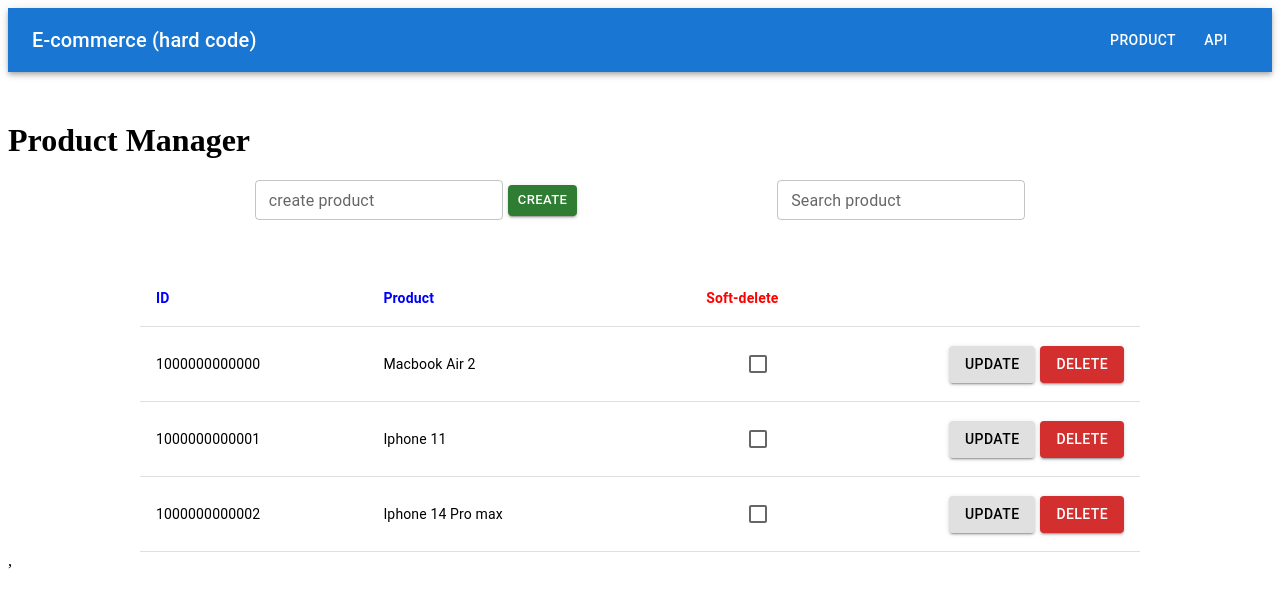
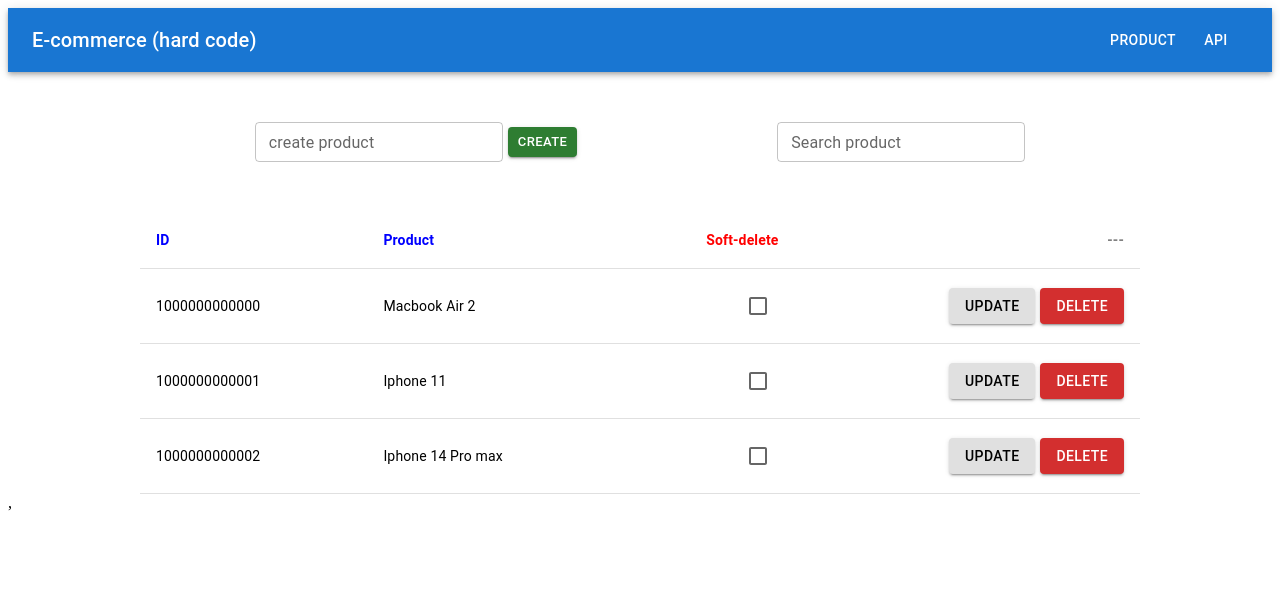
Before and after one commit to longle2243/Ecommerce_ReactJs, a React (Create React App) app: page /product in a window 1280 px wide. Shown: the top 606 px of the page. Built offline with nearby package versions, Linux system fonts and the light colour scheme.

Commit message:
fix name product

```diff
--- a/src/component/Product.js
+++ b/src/component/Product.js
@@ -1,49 +1,47 @@
 import { useState } from 'react';
 import { useSelector, useDispatch } from 'react-redux';
-import { addTodo, toggleTodo, removeTodo  } from '../redux/store';
+import { createProduct, softDeleteProduct, deleteProduct } from '../redux/store';
 import { Button, Checkbox, Box, Table, TableBody, TableCell, TableHead, TableRow, TextField, Toolbar, Typography } from '@mui/material';
 
 export default function Product() {
-  const todos = useSelector(state => state);
+  const listProduct = useSelector(state => state);
   const dispatch = useDispatch();
-  const [newTodo, setNewTodo] = useState('');
 
-  const [value, setValue] = useState('');
-  const [filterdata, setFilterdata] = useState('');
+  const [newProduct, setNewProduct] = useState('');
+  const [inputSearch, setInputSearch] = useState('');
+  const [filterProduct, setFilterProduct] = useState('');
 
-  const handleAddTodo = () => {
-    if (newTodo) {
-      dispatch(addTodo(newTodo));
-      setNewTodo('');
+  const handleCreateProduct = () => {
+    if (newProduct) {
+      dispatch(createProduct(newProduct));
+      setNewProduct('');
     }
   };
 
-  const handleToggleTodo = (id) => {
-    dispatch(toggleTodo(id));
+  const handleSoftDeleteProduct = (id) => {
+    dispatch(softDeleteProduct(id));
   };
 
-  function savevalue(e) {
-    setValue(e.target.value)
-    searchname(e.target.value)
+  const handleDeleteProduct = (id) => {
+    dispatch(deleteProduct(id))
   }
 
-  function searchname(e) {
-    const filter = todos.filter((user) => { return user.text.toLowerCase().includes(e.toLowerCase()) })
-    setFilterdata(filter)
-    console.log(filter);
+  function handleSearchName(e) {
+    setInputSearch(e.target.value)
+    searchName(e.target.value)
   }
 
-  const handleDelete = (id) => {
-    dispatch(removeTodo(id))
+  function searchName(e) {
+    const filter = listProduct.filter((product) => { return product.name.toLowerCase().includes(e.toLowerCase()) })
+    setFilterProduct(filter)
   }
 
   return (
     <div style={{ marginTop: '50px' }}>
-      <h1>Product Manager</h1>
       <Box display="flex" alignItems="center" justifyContent="center" flexDirection="row">
-        <TextField label="create product" variant="outlined" size="small" value={newTodo} onChange={e => setNewTodo(e.target.value)} sx={{ marginRight: "5px" }} />
-        <Button variant="contained" color="success" size="small" onClick={handleAddTodo} sx={{ marginRight: "200px" }} >Create</Button>
-        <TextField label="Search product" variant="outlined" size="small" value={value} onChange={savevalue} />
+        <TextField label="create product" variant="outlined" size="small" value={newProduct} onChange={e => setNewProduct(e.target.value)} sx={{ marginRight: "5px" }} />
+        <Button variant="contained" color="success" size="small" onClick={handleCreateProduct} sx={{ marginRight: "200px" }} >Create</Button>
+        <TextField label="Search product" variant="outlined" size="small" value={inputSearch} onChange={handleSearchName} />
       </Box>
 
       <Table sx={{ minWidth: 650, maxWidth: 1000, m: "auto", mt: "50px" }}>
@@ -52,20 +50,23 @@ export default function Product() {
             <TableCell sx={{ color: "blue", fontWeight: "bold" }}>ID</TableCell>
             <TableCell sx={{ color: "blue", fontWeight: "bold" }}>Product</TableCell>
             <TableCell sx={{ color: "red", fontWeight: "bold" }} align="right">Soft-delete</TableCell>
-            <TableCell sx={{ color: "grey", fontWeight: "bold" }} align="right"></TableCell>
+            <TableCell sx={{ color: "grey", fontWeight: "bold" }} align="right">---</TableCell>
           </TableRow>
         </TableHead>
 
-        {filterdata.length > 0
-          ? filterdata.map((data) => {
-            return todos.map((todo) => {
-              if (todo.text == data.text) {
+        {filterProduct.length > 0
+          ? filterProduct.map((data) => {
+            return listProduct.map((todo) => {
+              if (todo.name == data.name) {
                 return (
                   <TableRow key={todo.id}>
                     <TableCell component="th" scope="row">{todo.id}</TableCell>
-                    <TableCell style={{ textDecoration: todo.completed ? 'line-through' : 'none' }}>{todo.text}</TableCell>
-                    <TableCell align="right"><Checkbox checked={todo.completed} onChange={() => handleToggleTodo(todo.id)} /></TableCell>
-                    <TableCell align="right"><Button variant="contained" color="inherit" sx={{ marginRight: "5px" }} >Update</Button><Button variant="contained" color="error" onClick={() => handleDelete(todo.id)}>Delete</Button></TableCell>
+                    <TableCell style={{ textDecoration: todo.completed ? 'line-through' : 'none' }}>{todo.name}</TableCell>
+                    <TableCell align="right"><Checkbox checked={todo.completed} onChange={() => handleSoftDeleteProduct(todo.id)} /></TableCell>
+                    <TableCell align="right">
+                      <Button variant="contained" color="inherit" sx={{ marginRight: "5px" }} >Update</Button>
+                      <Button variant="contained" color="error" onClick={() => handleDeleteProduct(todo.id)}>Delete</Button>
+                    </TableCell>
                   </TableRow>
                 );
               } else {
@@ -73,13 +74,16 @@ export default function Product() {
               }
             });
           })
-          : todos.map((todo) => {
+          : listProduct.map((todo) => {
             return (
               <TableRow key={todo.id}>
                 <TableCell component="th" scope="row">{todo.id}</TableCell>
-                <TableCell style={{ textDecoration: todo.completed ? 'line-through' : 'none' }}>{todo.text}</TableCell>
-                <TableCell align="right"><Checkbox checked={todo.completed} onChange={() => handleToggleTodo(todo.id)} /></TableCell>
-                <TableCell align="right"><Button variant="contained" color="inherit" sx={{ marginRight: "5px" }} >Update</Button><Button variant="contained" color="error" onClick={() => handleDelete(todo.id)}>Delete</Button></TableCell>
+                <TableCell style={{ textDecoration: todo.completed ? 'line-through' : 'none' }}>{todo.name}</TableCell>
+                <TableCell align="right"><Checkbox checked={todo.completed} onChange={() => handleSoftDeleteProduct(todo.id)} /></TableCell>
+                <TableCell align="right">
+                  <Button variant="contained" color="inherit" sx={{ marginRight: "5px" }} >Update</Button>
+                  <Button variant="contained" color="error" onClick={() => handleDeleteProduct(todo.id)}>Delete</Button>
+                </TableCell>
               </TableRow>
             );
           })}
--- a/src/redux/store.js
+++ b/src/redux/store.js
@@ -3,36 +3,36 @@ import { createSlice, configureStore } from '@reduxjs/toolkit'
 const todoSlice = createSlice({
   name: 'todos',
   initialState: [
-    {id: "1000000000000",text: "Macbook Air 2",completed: false},
-    {id: "1000000000001",text: "Iphone 11",completed: false},
-    {id: "1000000000002",text: "Iphone 14 Pro max",completed: false},
+    {id: "1000000000000",name: "Macbook Air 2",completed: false},
+    {id: "1000000000001",name: "Iphone 11",completed: false},
+    {id: "1000000000002",name: "Iphone 14 Pro max",completed: false},
   ],
   reducers: {
-    addTodo: (state, action) => {
+    createProduct: (state, action) => {
       const newTodo = {
         id: Date.now(),
-        text: action.payload,
+        name: action.payload,
         completed: false
       }
       state.push(newTodo)
     },
-    toggleTodo: (state, action) => {
+    softDeleteProduct: (state, action) => {
       const todo = state.find(todo => todo.id === action.payload)
       if (todo) {
         todo.completed = !todo.completed
       }
     },
-    removeTodo: (state, action) => {
+    deleteProduct: (state, action) => {
       const index = state.findIndex(todo => todo.id === action.payload)
       if (index !== -1) {
         state.splice(index, 1)
       }
     },
     updateTodo: (state, action) => {
-      const { id, text, completed } = action.payload
+      const { id, name, completed } = action.payload
       const todo = state.find(todo => todo.id === id)
       if (todo) {
-        todo.text = text
+        todo.name = name
         todo.completed = completed
       }
     }
@@ -43,6 +43,6 @@ const store = configureStore({
   reducer: todoSlice.reducer
 })
 
-export const { addTodo, toggleTodo, removeTodo, updateTodo  } = todoSlice.actions
+export const { createProduct, softDeleteProduct, deleteProduct, updateTodo  } = todoSlice.actions
 
 export default store
```
